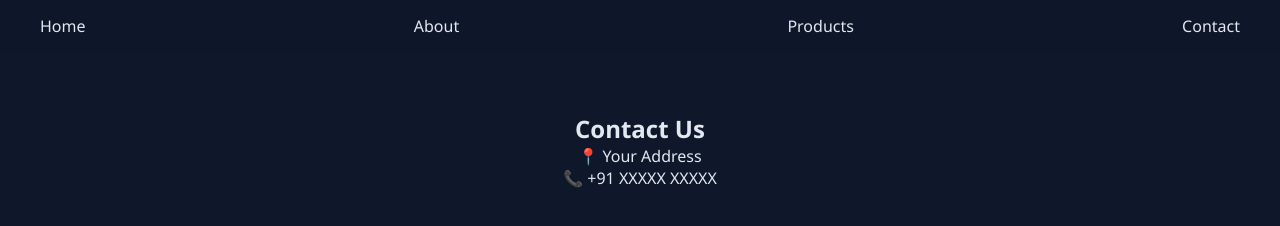
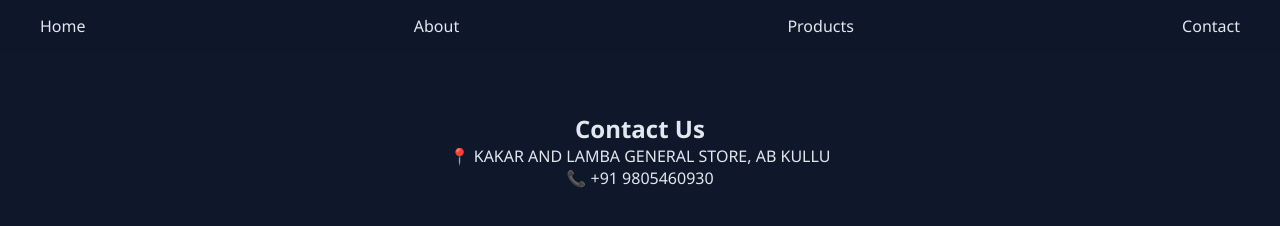
Before and after one commit to Darshmeharr/Business, a plain HTML site: page contact.html in a window 1280 px wide. Drawn offline with Linux system fonts and the light colour scheme.

Commit message:
Update contact information in contact.html

```diff
--- a/contact.html
+++ b/contact.html
@@ -17,8 +17,8 @@
 
 <section>
     <h1>Contact Us</h1>
-    <p>📍 Your Address</p>
-    <p>📞 +91 XXXXX XXXXX</p>
+    <p>📍 KAKAR AND LAMBA GENERAL STORE, AB KULLU </p>
+    <p>📞 +91 9805460930 </p>
 </section>
 
 </body>
```
